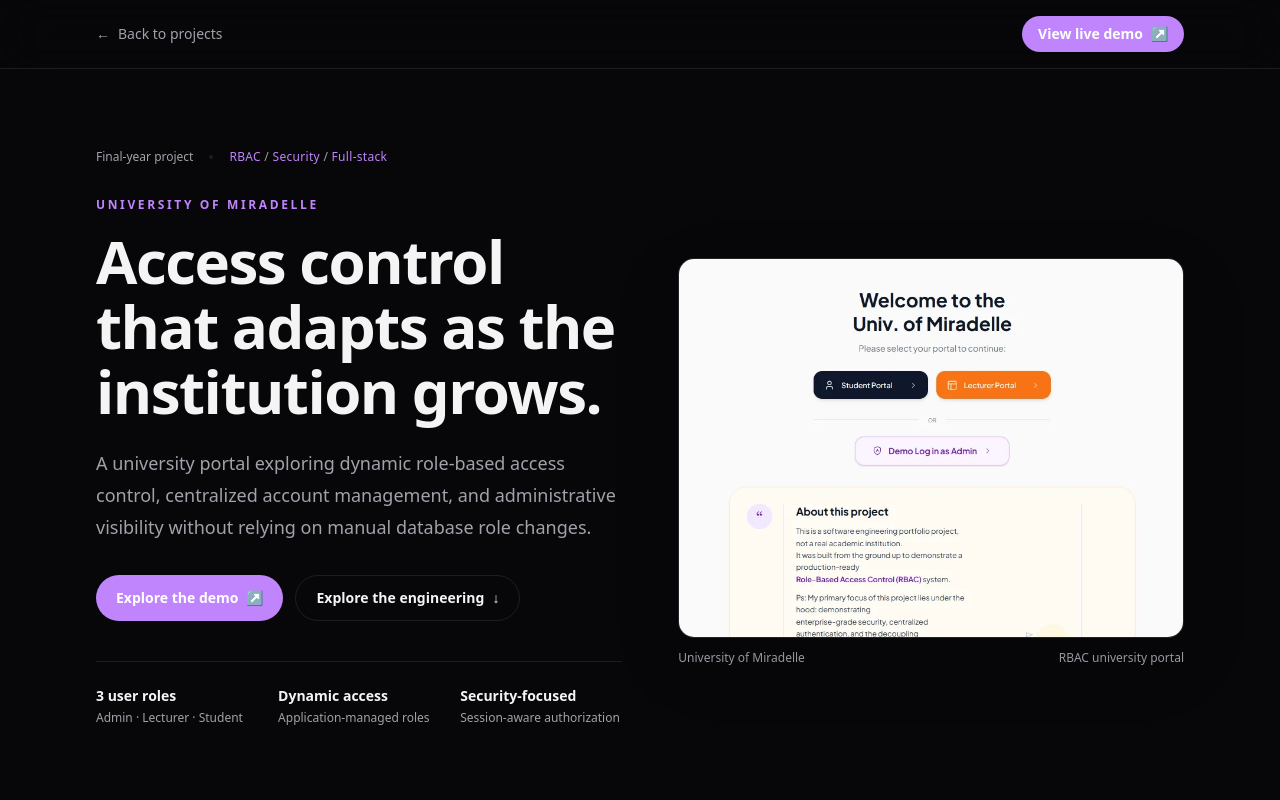
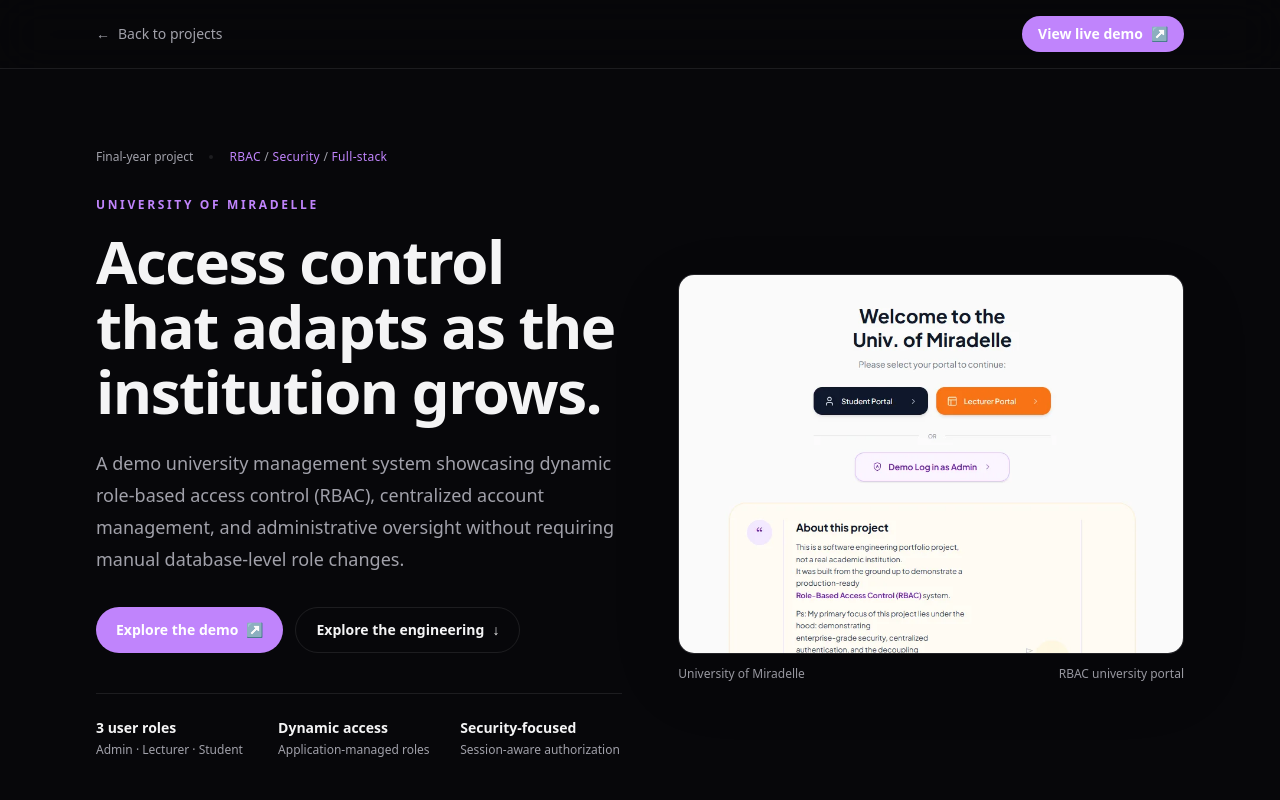
Before and after one commit to Niel-voss/portfolio, a Next.js app: page /projects/university-rbac in a window 1280 px wide. Shown: the top 800 px of the page. Built offline with nearby package versions, Linux system fonts and the light colour scheme.

Commit message:
fix: project/rbac  page to include project as a demo environment

```diff
--- a/app/projects/university-rbac/page.tsx
+++ b/app/projects/university-rbac/page.tsx
@@ -217,9 +217,7 @@ export default function UniversityRbacCaseStudyPage() {
               className="mt-6 max-w-xl text-base leading-8 sm:text-lg"
               style={{ color: theme.muted }}
             >
-              A university portal exploring dynamic role-based access control,
-              centralized account management, and administrative visibility
-              without relying on manual database role changes.
+              A demo university management system showcasing dynamic role-based access control (RBAC), centralized account management, and administrative oversight without requiring manual database-level role changes.
             </p>
 
             <div className="mt-8 flex flex-wrap gap-3">
@@ -807,7 +805,7 @@ export default function UniversityRbacCaseStudyPage() {
             </p>
 
             <p style={{ color: theme.muted }}>
-          This experience highlighted the importance of carefully
+              This experience highlighted the importance of carefully
               managing database dependencies in shared components.
               Queries that are essential to a specific feature should not
               unnecessarily become dependencies for unrelated pages, as this can
--- a/components/SkillsExpertiseSection.tsx
+++ b/components/SkillsExpertiseSection.tsx
@@ -34,7 +34,6 @@ const skillCategories = [
       "Node.js",
       "Express",
       "REST APIs",
-      "GraphQL",
       "Next.js API",
       "JWT",
       "Bcrypt",
@@ -52,12 +51,9 @@ const skillCategories = [
     skills: [
       "PostgreSQL",
       "MongoDB",
-      "Prisma",
+      "Prisma ORM",
       "Neon",
-      "Firebase Auth",
-      "Supabase",
       "Redis",
-      "Drizzle ORM",
     ],
   },
   {
```
